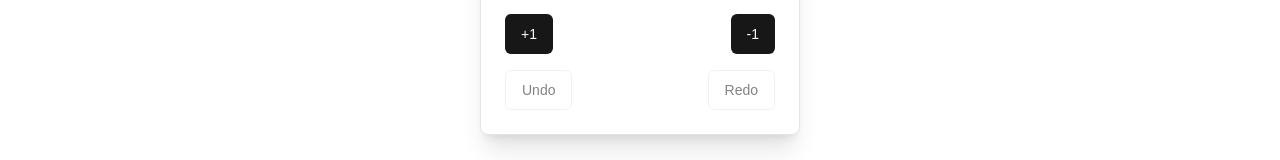
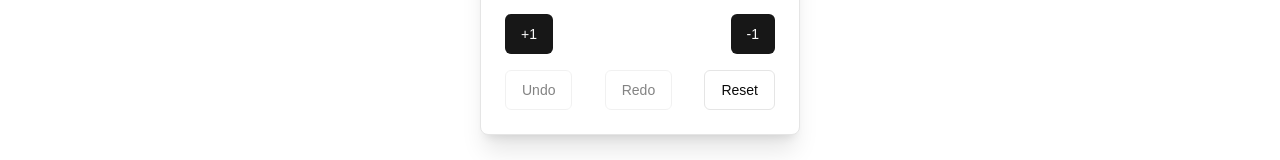
Before and after one commit to 1hirak/ProjectDisplay, a Next.js app: page /CounterwithUndoandRedo in a window 1280 px wide. Shown: the part 469-629 px from the top of the page. Built offline with nearby package versions, Linux system fonts and the light colour scheme.

Commit message:
added reset button

```diff
--- a/src/app/CounterwithUndoandRedo/page.jsx
+++ b/src/app/CounterwithUndoandRedo/page.jsx
@@ -52,6 +52,12 @@ export default function CounterUndoRedo() {
           val: newval,
         };
       }
+
+      case "reset": {
+        return initialstate
+      }
+
+
       default:
         return state;
     }
@@ -66,7 +72,6 @@ export default function CounterUndoRedo() {
     return state.currindex !== 0;
   };
 
-
   return (
     <div className="flex justify-center items-center min-h-screen">
       <Card className="w-80 shadow-xl">
@@ -76,9 +81,7 @@ export default function CounterUndoRedo() {
           </CardTitle>
         </CardHeader>
         <CardContent className="text-center">
-          <div className="text-6xl font-bold mb-4">
-            {state.val}
-          </div>
+          <div className="text-6xl font-bold mb-4">{state.val}</div>
           <div className="flex justify-between">
             <Button
               onClick={() => {
@@ -137,6 +140,15 @@ export default function CounterUndoRedo() {
                 Redo
               </Button>
             )}
+
+            <Button
+              onClick={() => {
+                dispatch({ type: "reset" });
+              }}
+              variant="outline"
+            >
+              Reset
+            </Button>
           </div>
         </CardContent>
       </Card>
```
